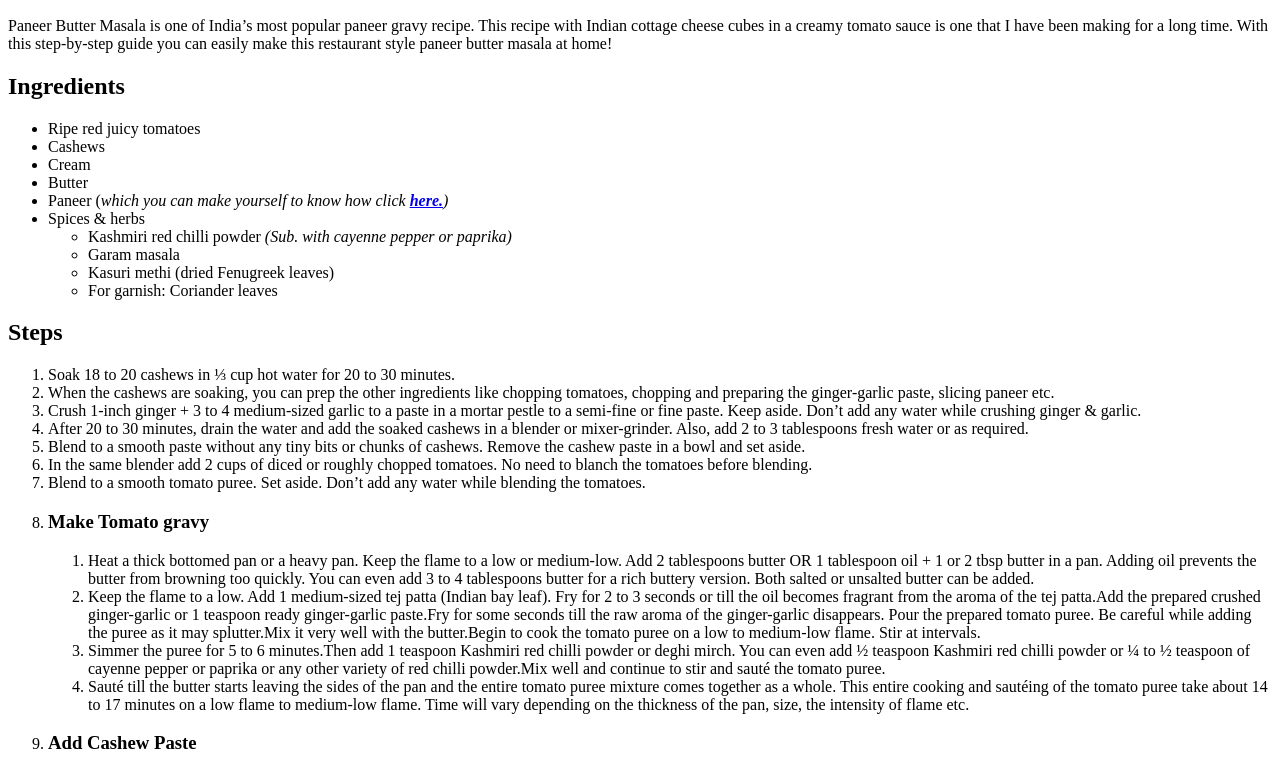
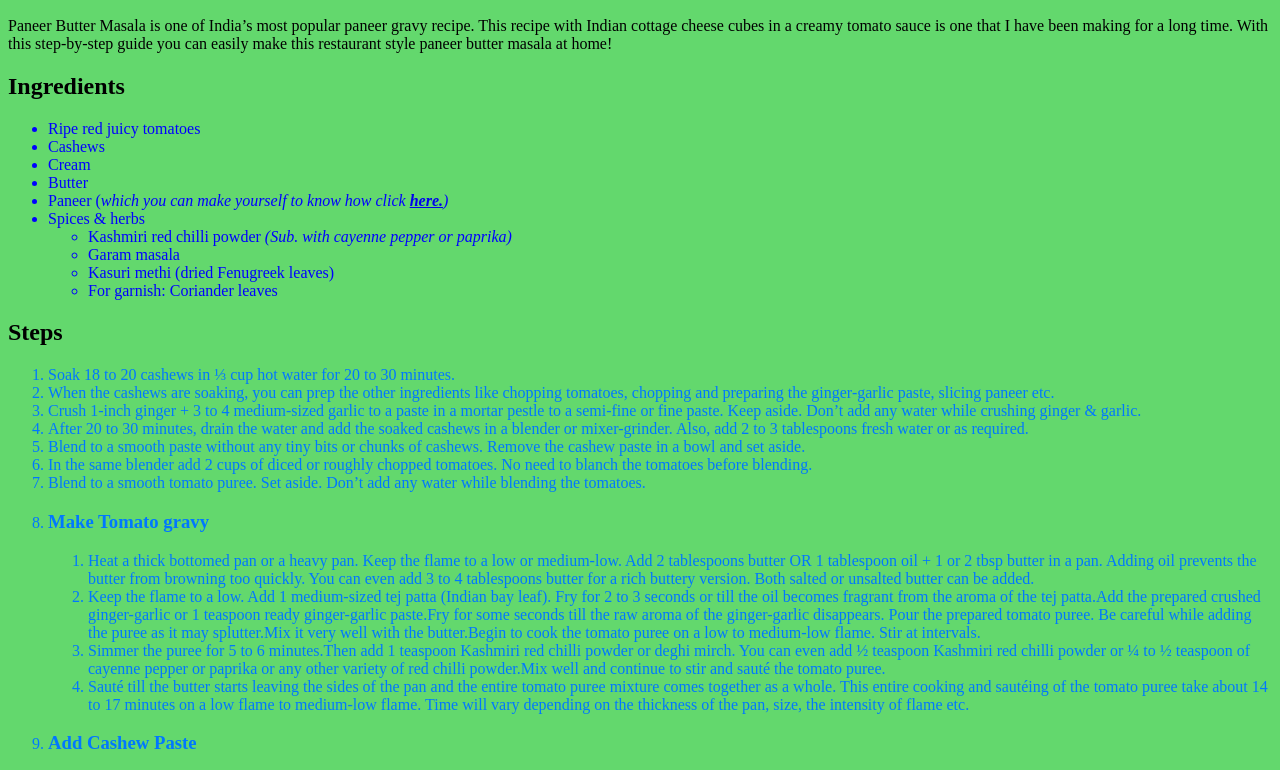
Before and after one commit to Arpit-Rai/Recipes-Website, a plain HTML site: page recipes/paneer_butter_masala.html in a window 1280 px wide. Shown: the part 434-1204 px from the top of the page. Drawn offline with Linux system fonts and the light colour scheme.

Commit message:
Add style with css

```diff
--- a/recipes/paneer_butter_masala.html
+++ b/recipes/paneer_butter_masala.html
@@ -3,6 +3,7 @@
 <head>
     <meta charset="UTF-8">
     <title>Paneer Butter Masala</title>
+    <link rel="stylesheet" href="pbm.css">
 </head>
 <body>
     <h1>Paneer Butter Masala</h1>
@@ -10,22 +11,25 @@
     <h2>Description</h2>
     <p>Paneer Butter Masala is one of India’s most popular paneer gravy recipe. This recipe with Indian cottage cheese cubes in a creamy tomato sauce is one that I have been making for a long time. With this step-by-step guide you can easily make this restaurant style paneer butter masala at home!</p>
     <h2>Ingredients</h2>
-    <ul>
+        <ul>
+        <div class="test">
         <li>Ripe red juicy tomatoes</li>
         <li>Cashews</li>
         <li>Cream</li>
         <li>Butter</li>
         <li>Paneer (<em>which you can make yourself to know how click <strong><a href="./paneer.html">here.</a></strong>)</em></li>
-        <li>Spices & herbs
+        <li>Spices & herbs</li>
         <ul>
             <li>Kashmiri red chilli powder <em>(Sub. with cayenne pepper or paprika)</em></li>
             <li>Garam masala</li>
             <li>Kasuri methi (dried Fenugreek leaves)</li>
             <li>For garnish: Coriander leaves</li>
+        </div>
         </ul>
     </ul>
     <h2>Steps</h2>
     <ol>
+        <div class="text">
         <li>Soak 18 to 20 cashews in ⅓ cup hot water for 20 to 30 minutes.</li>
         <li>When the cashews are soaking, you can prep the other ingredients like chopping tomatoes, chopping and preparing the ginger-garlic paste, slicing paneer etc.</li>
         <li>Crush 1-inch ginger + 3 to 4 medium-sized garlic to a paste in a mortar pestle to a semi-fine or fine paste. Keep aside. Don’t add any water while crushing ginger & garlic.</li>
@@ -64,7 +68,7 @@
                 Addition of crushed kasuri methi gives a restaurant flavor. Kasuri methi is optional and can be skipped.</li>
             <li>Next add 2 to 3 tablespoons of low-fat cream or 1 to 2 tablespoons of heavy whipping cream.Stir gently but well and switch off the heat.</li>
             <li>Serve Paneer Butter Masala hot garnished with 1 to 2 tablespoons of chopped coriander leaves (cilantro) and the remaining ginger julienne. You can also drizzle some cream or dot with butter while serving.</li>
-        </ol>
+        </ol></div>
     </ol>
 </body>
 </html>
--- /dev/null
+++ b/recipes/paneerstyle.css
@@ -0,0 +1,7 @@
+.test {
+    color: rgb(46, 207, 180);
+}
+
+* {
+    background-color: rgb(101, 110, 107);
+}
--- /dev/null
+++ b/recipes/pbm.css
@@ -0,0 +1,14 @@
+* {
+    background-color: rgb(99, 216, 109);
+    font-family:serif,sans-serif;
+}
+
+.test {
+    color: blue;
+    font-weight:500;
+}
+
+.text {
+    color: rgb(0, 119, 255);
+    font-family: "Comic Sans",Arial, Helvetica, sans-serif;
+}
```
Also changed, not shown: recipes/paneer.html (+3 -0 lines), style.css (added), 1 other file.
